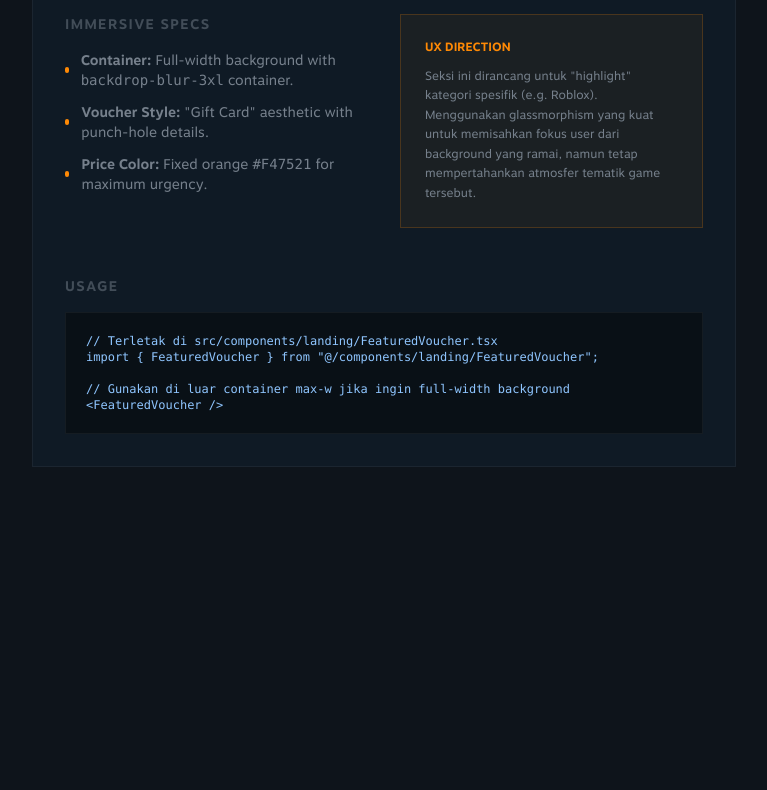
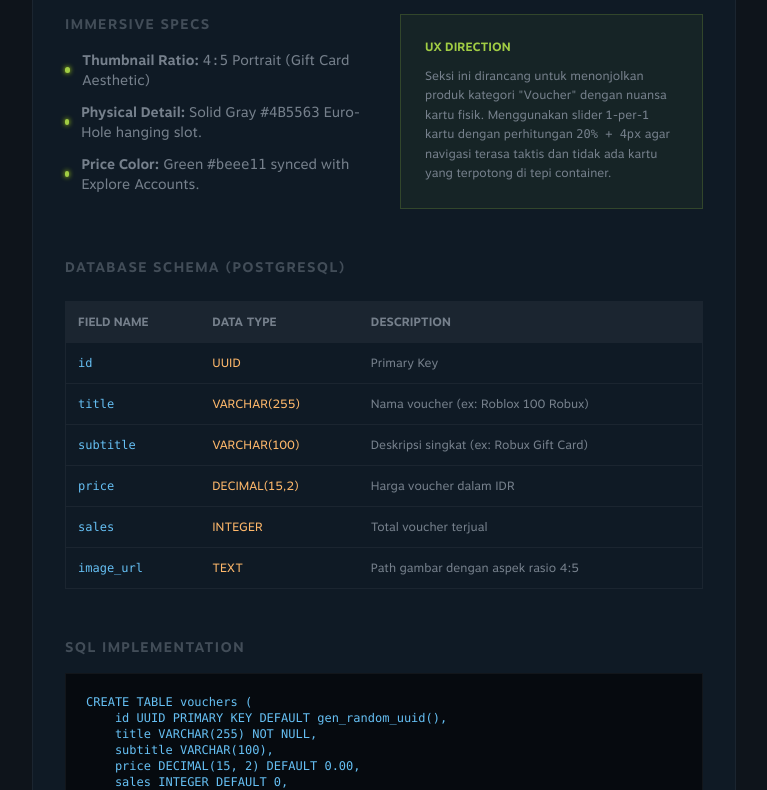
Before and after one commit to sayyidusy15/eldorado, a Next.js app: page /documentation/sections/landing-page in a window 1280 px wide. Shown: the part 2160-2950 px from the top of the page, without its empty margins (272-1039 px from the left). Before the commit the page ends 2755 px from the top, so only its background shows below. Built offline with nearby package versions, Linux system fonts and the light colour scheme.

Commit message:
documentation section voucher

```diff
--- a/src/app/documentation/sections/landing-page/page.tsx
+++ b/src/app/documentation/sections/landing-page/page.tsx
@@ -211,50 +211,115 @@ import { HeroSlider } from "@/components/landing/HeroSlider";
           <div className="bg-white/5 p-4 px-6 border-b border-white/5 flex items-center justify-between">
             <h2 className="font-bold flex items-center gap-3 text-white">
               <FontAwesomeIcon icon={faMagicWandSparkles} className="text-ui-primary h-4" />
-              Featured Voucher (Roblox Solutions)
+              Featured Voucher (Gift Card Style)
             </h2>
-            <span className="text-[10px] uppercase font-bold tracking-widest text-orange-400">Thematic Section</span>
+            <span className="text-[10px] uppercase font-bold tracking-widest text-[#beee11]">Thematic Section</span>
           </div>
 
           <div className="p-8 space-y-12">
-            {/* Design Specs */}
+            {/* Immersive Specs */}
             <div className="grid grid-cols-1 md:grid-cols-2 gap-8">
               <div className="space-y-4">
                 <h3 className="text-sm font-bold uppercase tracking-widest text-ui-text-dim/50">Immersive Specs</h3>
                 <ul className="space-y-3 text-sm">
                   <li className="flex items-center gap-3 text-ui-text-dim">
-                    <div className="w-1.5 h-1.5 bg-orange-400 rounded-full" />
-                    <span><strong>Container:</strong> Full-width background with <code>backdrop-blur-3xl</code> container.</span>
+                    <div className="w-1.5 h-1.5 bg-ui-accent-green rounded-full shadow-[0_0_5px_#beee11]" />
+                    <span><strong>Thumbnail Ratio:</strong> <code>4:5</code> Portrait (Gift Card Aesthetic)</span>
                   </li>
                   <li className="flex items-center gap-3 text-ui-text-dim">
-                    <div className="w-1.5 h-1.5 bg-orange-400 rounded-full" />
-                    <span><strong>Voucher Style:</strong> "Gift Card" aesthetic with punch-hole details.</span>
+                    <div className="w-1.5 h-1.5 bg-ui-accent-green rounded-full shadow-[0_0_5px_#beee11]" />
+                    <span><strong>Physical Detail:</strong> Solid Gray <code>#4B5563</code> Euro-Hole hanging slot.</span>
                   </li>
                   <li className="flex items-center gap-3 text-ui-text-dim">
-                    <div className="w-1.5 h-1.5 bg-orange-400 rounded-full" />
-                    <span><strong>Price Color:</strong> Fixed orange <code>#F47521</code> for maximum urgency.</span>
+                    <div className="w-1.5 h-1.5 bg-ui-accent-green rounded-full shadow-[0_0_5px_#beee11]" />
+                    <span><strong>Price Color:</strong> Green <code>#beee11</code> synced with Explore Accounts.</span>
                   </li>
                 </ul>
               </div>
 
-              <div className="p-6 rounded-sm bg-orange-400/5 border border-orange-400/20">
-                 <h4 className="text-xs font-bold text-orange-400 uppercase mb-3 text-left">UX Direction</h4>
+              <div className="p-6 rounded-sm bg-ui-accent-green/5 border border-ui-accent-green/20">
+                 <h4 className="text-xs font-bold text-ui-accent-green uppercase mb-3 text-left">UX Direction</h4>
                  <p className="text-xs text-ui-text-dim leading-relaxed text-left">
-                   Seksi ini dirancang untuk "highlight" kategori spesifik (e.g. Roblox). Menggunakan glassmorphism
-                   yang kuat untuk memisahkan fokus user dari background yang ramai, namun tetap mempertahankan
-                   atmosfer tematik game tersebut.
+                   Seksi ini dirancang untuk menonjolkan produk kategori "Voucher" dengan nuansa kartu fisik.
+                   Menggunakan slider 1-per-1 kartu dengan perhitungan <code>20% + 4px</code> agar navigasi
+                   terasa taktis dan tidak ada kartu yang terpotong di tepi container.
                  </p>
+              </div>
+            </div>
+
+            {/* Database Schema */}
+            <div className="space-y-6">
+              <h3 className="text-sm font-bold uppercase tracking-widest text-ui-text-dim/50">Database Schema (PostgreSQL)</h3>
+              <div className="overflow-x-auto border border-white/5 rounded-sm text-white">
+                <table className="w-full text-left text-xs">
+                  <thead className="bg-white/5 text-ui-text-dim uppercase font-bold">
+                    <tr>
+                      <th className="p-3 border-b border-white/5">Field Name</th>
+                      <th className="p-3 border-b border-white/5">Data Type</th>
+                      <th className="p-3 border-b border-white/5">Description</th>
+                    </tr>
+                  </thead>
+                  <tbody className="divide-y divide-white/5">
+                    <tr className="hover:bg-white-[2%]">
+                      <td className="p-3 font-mono text-ui-primary">id</td>
+                      <td className="p-3 text-orange-300">UUID</td>
+                      <td className="p-3 text-ui-text-dim">Primary Key</td>
+                    </tr>
+                    <tr className="hover:bg-white-[2%]">
+                      <td className="p-3 font-mono text-ui-primary">title</td>
+                      <td className="p-3 text-orange-300">VARCHAR(255)</td>
+                      <td className="p-3 text-ui-text-dim">Nama voucher (ex: Roblox 100 Robux)</td>
+                    </tr>
+                    <tr className="hover:bg-white-[2%]">
+                      <td className="p-3 font-mono text-ui-primary">subtitle</td>
+                      <td className="p-3 text-orange-300">VARCHAR(100)</td>
+                      <td className="p-3 text-ui-text-dim">Deskripsi singkat (ex: Robux Gift Card)</td>
+                    </tr>
+                    <tr className="hover:bg-white-[2%]">
+                      <td className="p-3 font-mono text-ui-primary">price</td>
+                      <td className="p-3 text-orange-300">DECIMAL(15,2)</td>
+                      <td className="p-3 text-ui-text-dim">Harga voucher dalam IDR</td>
+                    </tr>
+                    <tr className="hover:bg-white-[2%]">
+                      <td className="p-3 font-mono text-ui-primary">sales</td>
+                      <td className="p-3 text-orange-300">INTEGER</td>
+                      <td className="p-3 text-ui-text-dim">Total voucher terjual</td>
+                    </tr>
+                    <tr className="hover:bg-white-[2%]">
+                      <td className="p-3 font-mono text-ui-primary">image_url</td>
+                      <td className="p-3 text-orange-300">TEXT</td>
+                      <td className="p-3 text-ui-text-dim">Path gambar dengan aspek rasio 4:5</td>
+                    </tr>
+                  </tbody>
+                </table>
+              </div>
+            </div>
+
+            {/* SQL Code Block */}
+            <div className="space-y-4">
+              <h3 className="text-sm font-bold uppercase tracking-widest text-ui-text-dim/50">SQL Implementation</h3>
+              <div className="p-5 rounded-sm bg-black/60 border border-white/5 font-mono text-xs text-ui-primary overflow-x-auto">
+                <pre>{`CREATE TABLE vouchers (
+    id UUID PRIMARY KEY DEFAULT gen_random_uuid(),
+    title VARCHAR(255) NOT NULL,
+    subtitle VARCHAR(100),
+    price DECIMAL(15, 2) DEFAULT 0.00,
+    sales INTEGER DEFAULT 0,
+    rating NUMERIC(2, 1) DEFAULT 0.0,
+    image_url TEXT,
+    created_at TIMESTAMP WITH TIME ZONE DEFAULT CURRENT_TIMESTAMP
+);`}</pre>
               </div>
             </div>
 
             {/* Usage Code */}
             <div className="space-y-4">
-              <h3 className="text-sm font-bold uppercase tracking-widest text-ui-text-dim/50">Usage</h3>
+              <h3 className="text-sm font-bold uppercase tracking-widest text-ui-text-dim/50">Code Usage</h3>
               <div className="p-5 rounded-sm bg-black/40 border border-white/5 font-mono text-xs text-blue-300 overflow-x-auto">
                 <pre>{`// Terletak di src/components/landing/FeaturedVoucher.tsx
 import { FeaturedVoucher } from "@/components/landing/FeaturedVoucher";
 
-// Gunakan di luar container max-w jika ingin full-width background
+// Implementasi di halaman utama
 <FeaturedVoucher />`}</pre>
               </div>
             </div>
```
